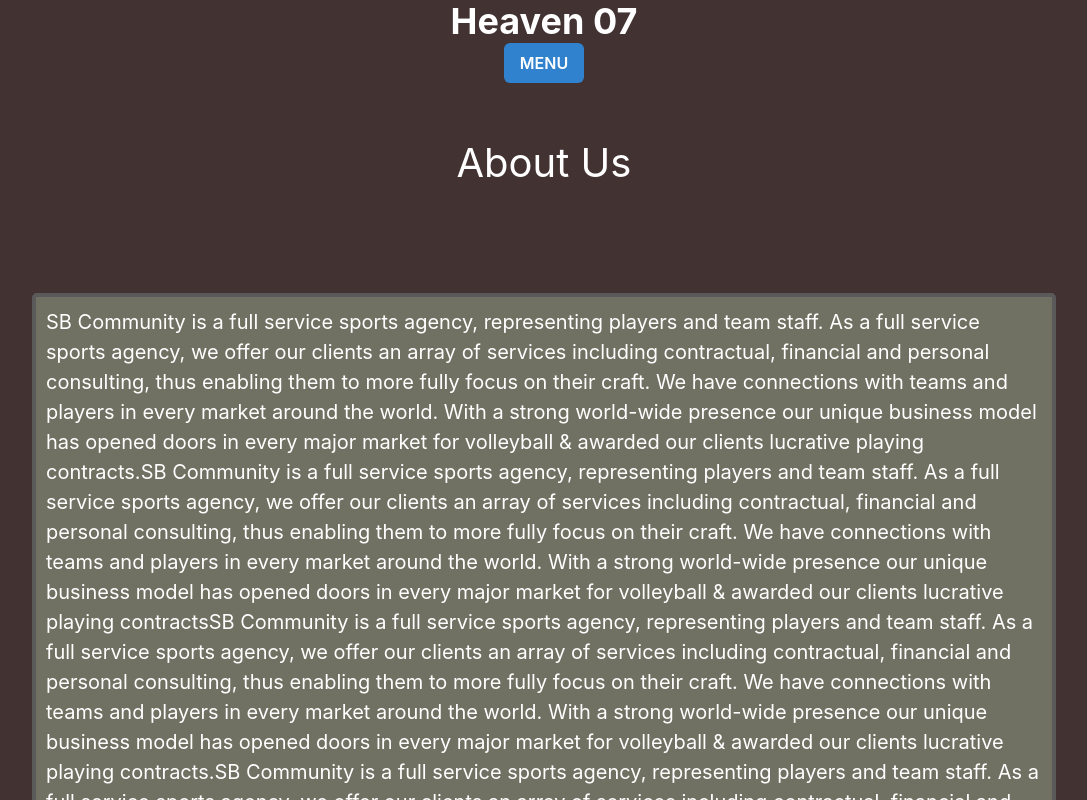
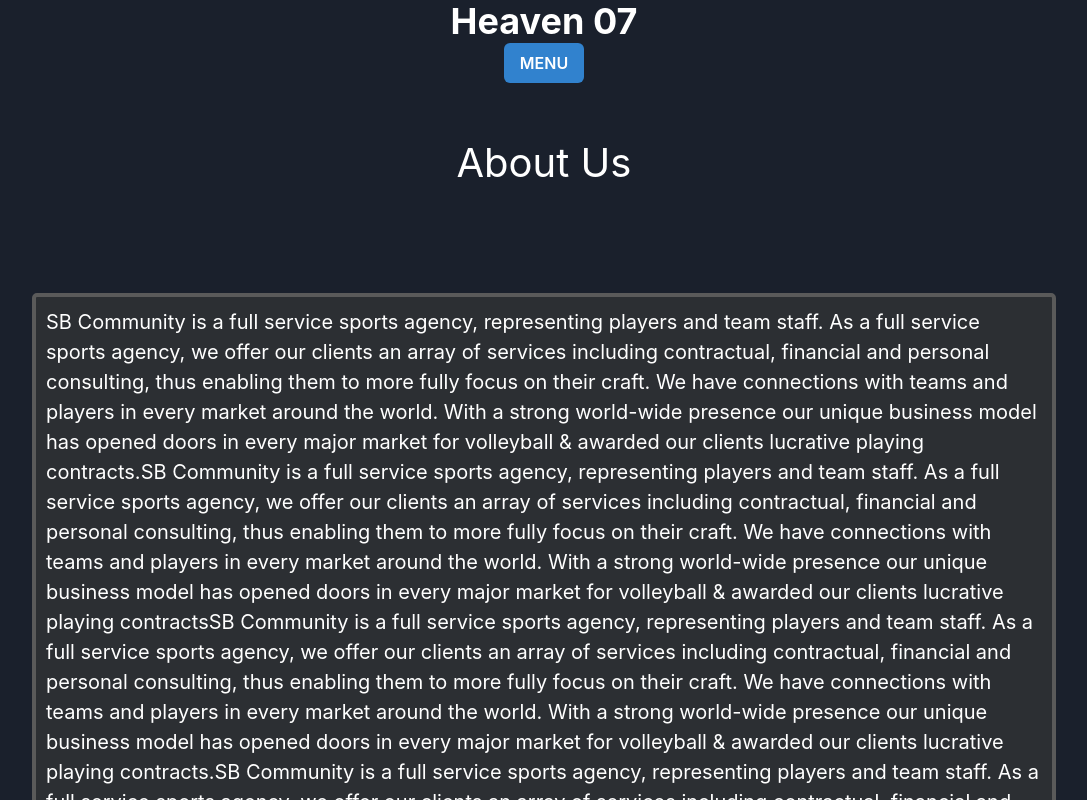
Before and after one commit to gburgazliev/voleyball-team, a React (Vite) app in the folder my-app/: page /about-us in a window 1280 px wide. Shown: the whole page, without its empty margins (96-1183 px from the left). Built offline with nearby package versions, Linux system fonts and the light colour scheme; no server answers.

Commit message:
change aboutus colors

```diff
--- a/my-app/src/components/aboutUs/aboutUs.css
+++ b/my-app/src/components/aboutUs/aboutUs.css
@@ -20,7 +20,7 @@
     justify-content: center;
     width: 100%;
     height: auto;
-    background-color: rgb(66, 50, 50);
+    background-color: #1a202c
 }
 
 h1 {
@@ -42,7 +42,7 @@ h1 {
     margin-bottom: 50px;
     font-size: 20px;
     color: white;
-    background-color:rgb(113, 113, 99);
+    background-color:#2c2f33;
 
     border: 4px solid rgb(90, 90, 90);
     border-radius: 5px;
```
